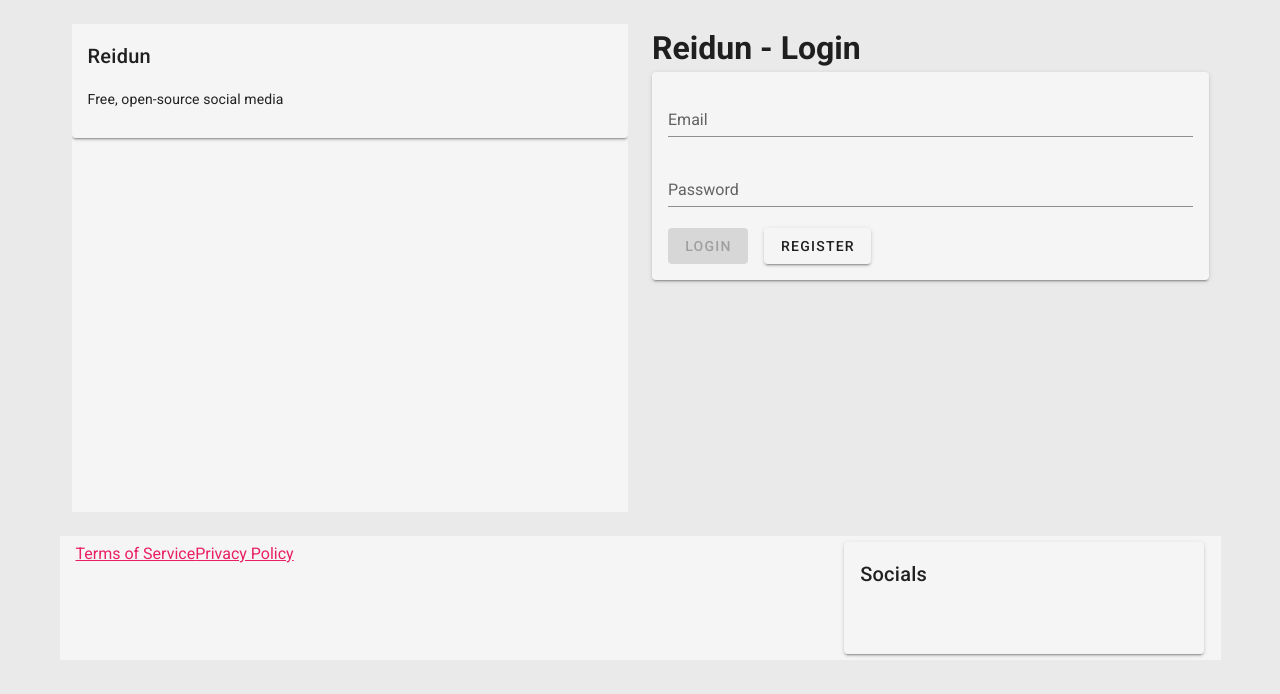
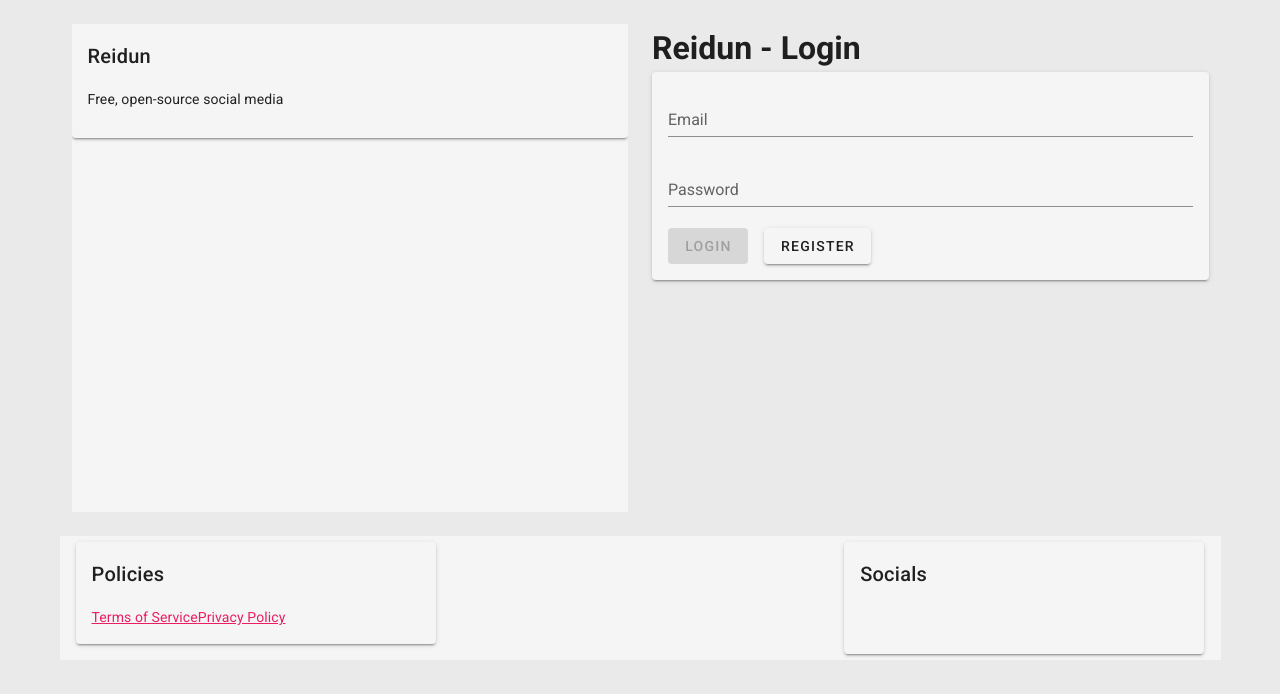
Before and after one commit to reidun-socialmedia/reidun-web, a Nuxt app: page /login in a window 1280 px wide. Shown: the top 694 px of the page. Built offline with nearby package versions, Linux system fonts and the light colour scheme; what adonis-vue-websocket would draw is missing.

Commit message:
working on login page

```diff
--- a/layouts/guestlayout.vue
+++ b/layouts/guestlayout.vue
@@ -7,8 +7,18 @@
         <v-footer>
           <v-row>
             <v-col>
-              <nuxt-link to="/tos">Terms of Service</nuxt-link>
-              <nuxt-link to="/pp">Privacy Policy</nuxt-link>
+
+              <v-card
+              >
+                <v-card-title>
+                 Policies
+                </v-card-title>
+                <v-card-text>
+                  <nuxt-link to="/tos">Terms of Service</nuxt-link>
+                  <nuxt-link to="/privacy-policy">Privacy Policy</nuxt-link>
+                </v-card-text>
+
+              </v-card>
             </v-col>
             <v-col>
             </v-col>
--- /dev/null
+++ b/pages/privacy-policy.vue
@@ -0,0 +1,15 @@
+<template>
+    <div>
+
+    </div>
+</template>
+
+<script>
+    export default {
+        name: "privacy-policy"
+    }
+</script>
+
+<style scoped>
+
+</style>
--- /dev/null
+++ b/pages/tos.vue
@@ -0,0 +1,15 @@
+<template>
+    <div>
+
+    </div>
+</template>
+
+<script>
+    export default {
+        name: "tos"
+    }
+</script>
+
+<style scoped>
+
+</style>
```
